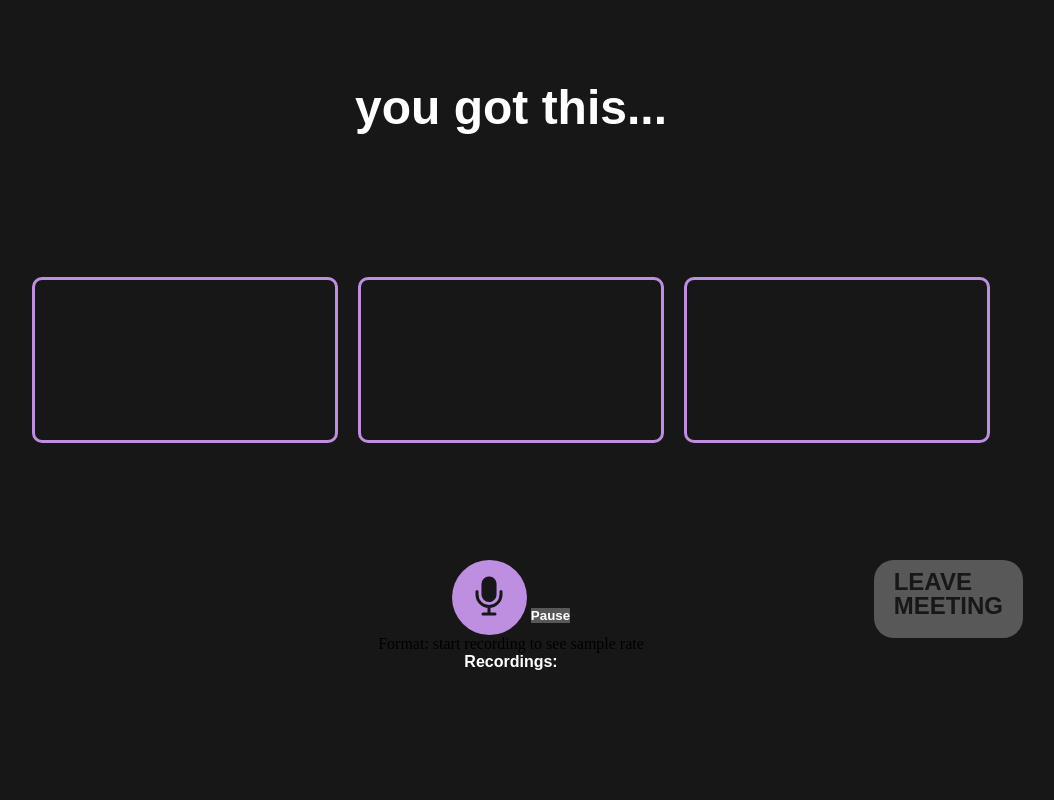
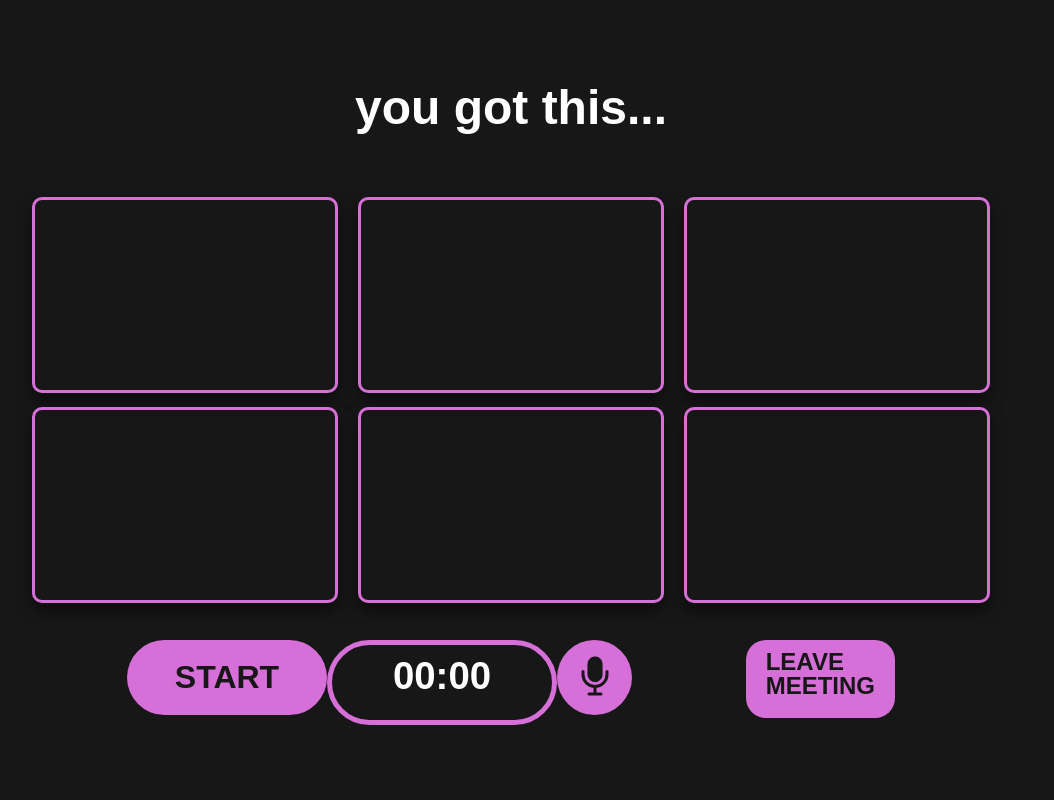
Before and after one commit to danielhariyanto/iPresent, a Flask app: page /start in a window 1280 px wide. Shown: the whole page, without its empty margins (129-1183 px from the left). Run offline with Flask 2, Linux system fonts and the light colour scheme; some libraries are stand-ins or nearby versions; some web fonts are replaced.

Commit message:
add duration count and metrics page

```diff
--- a/static/css/main.css
+++ b/static/css/main.css
@@ -7,7 +7,8 @@ h4,
 h5,
 h6,
 p,
-button {
+button,
+a {
   margin: 0;
   padding: 0;
   border: none;
@@ -29,21 +30,48 @@ h5,
 h6,
 p,
 button,
-ul li {
+ul li,
+a {
   font-family: obviously-wide, sans-serif;
-  font-weight: 600;
   font-style: normal;
   color: #fff;
+}
+
+h1,
+h2 {
+  font-weight: 600;
 }
 
 h1 {
   font-size: 3rem;
 }
 
+h2 {
+  font-size: 5rem;
+}
+
+h3 {
+  font-size: 1.5rem;
+  line-height: 110%;
+}
+
+p {
+  font-size: 0.8rem;
+  font-weight: 400;
+}
+
+button {
+  cursor: pointer;
+}
+
+a {
+  text-decoration: none;
+}
+
 .window {
   position: relative;
   margin: 20vh 20vw;
-  border: solid 4px #be8ee1;
+  border: solid 4px #d66fd8;
   border-radius: 30px;
   display: -webkit-box;
   display: -ms-flexbox;
@@ -57,28 +85,33 @@ h1 {
   height: 60vh;
 }
 
-.window button {
-  margin-left: 20px;
-  background-color: #be8ee1;
-  padding: 15px 30px;
-  border-radius: 30px;
-  font-size: 1rem;
-  line-height: 160%;
-  text-align: left;
-}
-
-.window button h2 {
-  color: #171717;
-}
-
 .window .circle {
   height: 30px;
   width: 30px;
-  background-color: #be8ee1;
+  background-color: #d66fd8;
   border-radius: 15px;
   position: absolute;
   top: 20px;
   right: 20px;
+}
+
+.join-button {
+  margin-left: 20px;
+  background-color: #d66fd8;
+  padding: 15px 20px 20px 20px;
+  border-radius: 30px;
+  font-size: 1rem;
+  line-height: 110%;
+  text-align: left;
+  color: #171717;
+  font-size: 1.5rem;
+  font-weight: 700;
+}
+
+.join-button:hover {
+  -webkit-transition: background-color 0.2s;
+  transition: background-color 0.2s;
+  background-color: #8939c3;
 }
 
 .present {
@@ -104,8 +137,11 @@ h1 {
   height: 50vh;
   display: -ms-grid;
   display: grid;
+  padding: 5vh 0;
   -ms-grid-columns: 1fr 1fr 1fr;
       grid-template-columns: 1fr 1fr 1fr;
+  -ms-grid-rows: 1fr 1fr;
+      grid-template-rows: 1fr 1fr;
   gap: 20px;
   -webkit-box-align: center;
       -ms-flex-align: center;
@@ -114,26 +150,66 @@ h1 {
 
 .present .panel {
   width: 300px;
-  border: solid 3px #be8ee1;
+  border: solid 3px #d66fd8;
   border-radius: 10px;
-  height: 20vh;
+  height: 100%;
+  -webkit-box-shadow: 0 8px 15px 0 rgba(0, 0, 0, 0.5);
+          box-shadow: 0 8px 15px 0 rgba(0, 0, 0, 0.5);
 }
 
-.present #recordButton {
+.present #controls {
+  width: 60vw;
+  display: -webkit-box;
+  display: -ms-flexbox;
+  display: flex;
+  -webkit-box-pack: start;
+      -ms-flex-pack: start;
+          justify-content: flex-start;
+}
+
+.present #controls #duration {
+  height: 100%;
+  width: 220px;
+  color: #d66fd8;
+  border: solid 5px #d66fd8;
+  border-radius: 50px;
+  line-height: 2px;
+}
+
+.present #controls #duration h2 {
+  padding: 30px 20px 0 20px;
+  height: 0%;
+  text-align: center;
+  font-size: 2.4rem;
+}
+
+.present #controls .button {
   height: 75px;
   width: 75px;
   border-radius: 45px;
   color: #171717;
-  background-color: #be8ee1;
+  background-color: #d66fd8;
 }
 
-.present #recordButton .mic-icon {
+.present #controls .button .mic-icon {
   font-size: 3rem;
 }
 
-.present #stopButton {
+.present #controls .button:hover {
+  -webkit-transition: background-color 0.2s;
+  transition: background-color 0.2s;
+  background-color: #8939c3;
+}
+
+.present #controls #recordButton {
+  width: 200px;
+  font-size: 2rem;
+  font-weight: 700;
+}
+
+.present #controls #stopButton {
   position: absolute;
-  right: 10vw;
+  right: 20vw;
   border-radius: 20px;
   padding: 10px 20px;
   padding-bottom: 20px;
--- a/static/css/main.scss
+++ b/static/css/main.scss
@@ -1,5 +1,6 @@
 $primarycolor: #171717;
-$secondarycolor: #be8ee1;
+$secondarycolor: #d66fd8;
+$tertiarycolor: #8939c3;
 
 html,
 body,
@@ -10,7 +11,8 @@ h4,
 h5,
 h6,
 p,
-button {
+button,
+a {
 	margin: 0;
 	padding: 0;
 	border: none;
@@ -31,15 +33,42 @@ h5,
 h6,
 p,
 button,
-ul li {
+ul li,
+a {
 	font-family: obviously-wide, sans-serif;
-	font-weight: 600;
 	font-style: normal;
 	color: #fff;
 }
 
+h1,
+h2 {
+	font-weight: 600;
+}
+
 h1 {
 	font-size: 3rem;
+}
+
+h2 {
+	font-size: 5rem;
+}
+
+h3 {
+	font-size: 1.5rem;
+	line-height: 110%;
+}
+
+p {
+	font-size: 0.8rem;
+	font-weight: 400;
+}
+
+button {
+	cursor: pointer;
+}
+
+a {
+	text-decoration: none;
 }
 
 .window {
@@ -71,6 +88,23 @@ h1 {
 		position: absolute;
 		top: 20px;
 		right: 20px;
+	}
+}
+
+.join-button {
+	margin-left: 20px;
+	background-color: $secondarycolor;
+	padding: 15px 20px 20px 20px;
+	border-radius: 30px;
+	font-size: 1rem;
+	line-height: 110%;
+	text-align: left;
+	color: $primarycolor;
+	font-size: 1.5rem;
+	font-weight: 700;
+	&:hover {
+		transition: background-color 0.2s;
+		background-color: $tertiarycolor;
 	}
 }
 
@@ -86,7 +120,9 @@ h1 {
 	.zoom-grid {
 		height: 50vh;
 		display: grid;
+		padding: 5vh 0;
 		grid-template-columns: 1fr 1fr 1fr;
+		grid-template-rows: 1fr 1fr;
 		gap: 20px;
 		align-items: center;
 	}
@@ -94,10 +130,28 @@ h1 {
 		width: 300px;
 		border: solid 3px $secondarycolor;
 		border-radius: 10px;
-		height: 20vh;
+		height: 100%;
+		box-shadow: 0 8px 15px 0 rgba(0, 0, 0, 0.5);
 	}
-
-	#recordButton {
+	#controls {
+		width: 60vw;
+		display: flex;
+		justify-content: flex-start;
+		#duration {
+			height: 100%;
+			width: 220px;
+			color: $secondarycolor;
+			border: solid 5px $secondarycolor;
+			border-radius: 50px;
+			line-height: 2px;
+			h2 {
+				padding: 30px 20px 0 20px;
+				height: 0%;
+				text-align: center;
+				font-size: 2.4rem;
+			}
+		}
+		.button {
 			.mic-icon {
 				font-size: 3rem;
 			}
@@ -106,10 +160,19 @@ h1 {
 			border-radius: 45px;
 			color: $primarycolor;
 			background-color: $secondarycolor;
+			&:hover {
+				transition: background-color 0.2s;
+				background-color: $tertiarycolor;
+			}
+		}
+		#recordButton {
+			width: 200px;
+			font-size: 2rem;
+			font-weight: 700;
 		}
 		#stopButton {
 			position: absolute;
-		right: 10vw;
+			right: 20vw;
 			border-radius: 20px;
 			padding: 10px 20px;
 			padding-bottom: 20px;
--- a/static/js/recorder.js
+++ b/static/js/recorder.js
@@ -12,18 +12,19 @@ var audioContext //audio context to help us record
 var recordButton = document.getElementById("recordButton");
 var stopButton = document.getElementById("stopButton");
 var pauseButton = document.getElementById("pauseButton");
-const recording = false;
 
 //add events to those 2 buttons
-recording ?
-    recordButton.addEventListener("click", pauseRecording) :
-    recordButton.addEventListener("click", startRecording);
+recordButton.addEventListener("click", startRecording);
+stopButton.addEventListener("click", (stopRecording));
+pauseButton.addEventListener("click", pauseRecording);
 
-stopButton.addEventListener("click", stopRecording);
-//pauseButton.addEventListener("click", pauseRecording);
+var durationLabel = document.getElementById("duration");
+let isPaused = false;
+let totalSeconds = 0;
 
 function startRecording() {
     console.log("recordButton clicked");
+    setInterval(incrementDuration, 1000);
     recording = true;
 
     /*
@@ -58,7 +59,7 @@ function startRecording() {
         audioContext = new AudioContext();
 
         //update the format
-        document.getElementById("formats").innerHTML = "Format: 1 channel pcm @ " + audioContext.sampleRate / 1000 + "kHz"
+        //document.getElementById("formats").innerHTML = "Format: 1 channel pcm @ " + audioContext.sampleRate / 1000 + "kHz"
 
         /*  assign to gumStream for later use  */
         gumStream = stream;
@@ -87,14 +88,17 @@ function startRecording() {
 
 function pauseRecording() {
     console.log("pauseButton clicked rec.recording=", rec.recording);
+    isPaused = !isPaused;
     if (rec.recording) {
         //pause
         rec.stop();
-        recordButton.innerHTML = "<ion-icon name='mic-off'></ion-icon>";
+        pauseButton.innerHTML = "Resume";
+        recordButton.innerHTML = "<ion-icon class='mic-icon' name='mic-off'></ion-icon>";
     } else {
         //resume
         rec.record()
-        pauseButton.innerHTML = "<ion-icon name='mic'></ion-icon>";
+        pauseButton.innerHTML = "Pause";
+        recordButton.innerHTML = "<ion-icon class='mic-icon' name='mic'></ion-icon>";
 
     }
 }
@@ -118,6 +122,25 @@ function stopRecording() {
 
     //create the wav blob and pass it on to createDownloadLink
     rec.exportWAV(createDownloadLink);
+}
+
+function incrementDuration() {
+    let secondsLabel = '0';
+    let minutesLabel = '0';
+    if (!isPaused) {
+        totalSeconds++;
+        if (totalSeconds % 60 < 10) {
+            secondsLabel = `0${totalSeconds % 60}`;
+        } else {
+            secondsLabel = `${totalSeconds % 60}`
+        }
+        if (Math.floor(totalSeconds / 60) < 10) {
+            minutesLabel = `0${Math.floor(totalSeconds / 60) / 10}`;
+        } else {
+            minutesLabel = `${Math.floor(totalSeconds / 60) < 10}`
+        }
+        durationLabel.innerHTML = `<h2>${minutesLabel}:${secondsLabel}</h2>`;
+    }
 }
 
 function createDownloadLink(blob) {
--- a/templates/index.html
+++ b/templates/index.html
@@ -4,7 +4,6 @@
     <meta charset="UTF-8">
     <meta name="viewport" content="width=device-width, initial-scale=1.0">
     <link rel="stylesheet" href="https://use.typekit.net/ucs8hfr.css">
-    <link rel="stylesheet" href="https://cdnjs.cloudflare.com/ajax/libs/font-awesome/4.7.0/css/font-awesome.min.css">
     <link rel="stylesheet" href="../static/css/main.css">
     <title>iPresent</title>
 </head>
@@ -12,9 +11,7 @@
     <div class="window">
         <div class="circle"></div>
         <h1>iPresent</h1>
-        <button>
-            <h2>JOIN <br/>MEETING</h2>
-        </button>
+        <a href="/templates/present.html" class="join-button">JOIN <br/>MEETING</a>
     </div>
 </body>
 </html>
--- a/templates/present.html
+++ b/templates/present.html
@@ -14,16 +14,19 @@
 			<div class="panel"></div>
 			<div class="panel"></div>
 			<div class="panel"></div>
-
+			<div class="panel"></div>
+			<div class="panel"></div>
+			<div class="panel"></div>
 		</div>
 		<div id="controls">
-     <button id="recordButton"><ion-icon class="mic-icon" name="mic"></ion-icon></button>
-     <button id="pauseButton" disabled>Pause</button>
-     <button id="stopButton" disabled>LEAVE<br/>MEETING</button>
+			<button class="button" id="recordButton">START</button>
+			<div id="duration"><h2>00:00</h2></div>
+			<button class="button" id="pauseButton" disabled><ion-icon class="mic-icon" name="mic"></ion-icon></button>
+			<button class="join-button" id="stopButton" disabled>LEAVE<br/>MEETING</button>
 		</div>
-    <div id="formats">Format: start recording to see sample rate</div>
-    <p><strong>Recordings:</strong></p>
-    <ol id="recordingsList"></ol>
+		<div id="formats"></div>
+		<!-- <p><strong>Recordings:</strong></p>
+		<ol id="recordingsList"></ol> -->
 	<!-- inserting these scripts at the end to be able to use all the elements in the DOM -->
 		<script src="https://unpkg.com/ionicons@5.2.3/dist/ionicons.js"></script>
 		<script src="https://cdn.rawgit.com/mattdiamond/Recorderjs/08e7abd9/dist/recorder.js"></script>
```
Also changed, not shown: other parts of static/css/main.css (+69 -2 lines), other parts of static/css/main.scss (+54 -13 lines), templates/metrics.html (+34 -12 lines), templates/upload.html (added, +12 -0 lines), 1 other file. Lines whose indentation alone changed are shown as unchanged.
